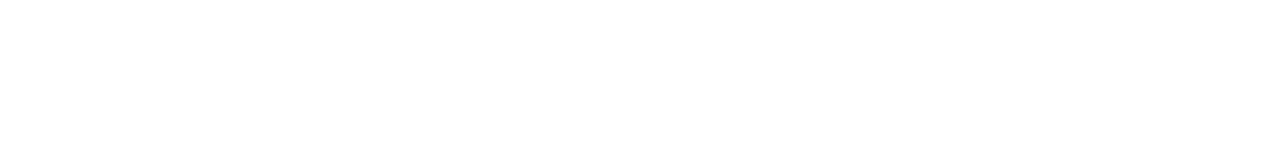
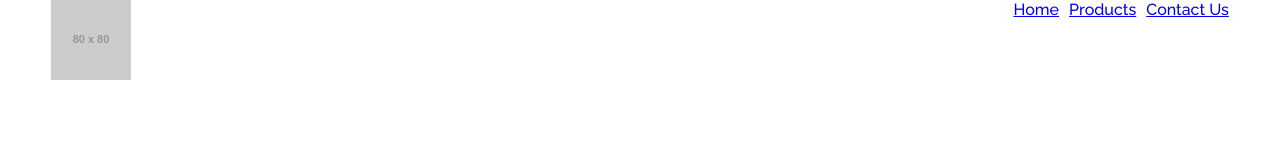
Before and after one commit to Dan7n/webshop_js, a website: page index.html in a window 1280 px wide. Drawn offline with nearby package versions, Linux system fonts and the light colour scheme; placeholder pictures from the web are drawn by us.

Commit message:
added navbar

```diff
--- a/index.html
+++ b/index.html
@@ -14,6 +14,28 @@
 
 <body>
 
+    <header>
+        <div class="logo">
+            <img src=https://via.placeholder.com/80 />
+        </div>
+
+        <nav>
+            <ul>
+                <li>
+                    <a href="#home">Home</a>
+                </li>
+                <li>
+                    <a href="#products">Products</a>
+                </li>
+                <li>
+                    <a href="#contact">Contact Us</a>
+                </li>
+
+            </ul>
+        </nav>
+
+    </header>
+
 
 
     <script src="https://code.jquery.com/jquery-3.5.1.js" integrity="sha256-QWo7LDvxbWT2tbbQ97B53yJnYU3WhH/C8ycbRAkjPDc=" crossorigin="anonymous"></script>
--- a/styles/main.scss
+++ b/styles/main.scss
@@ -15,5 +15,22 @@ html {
     body {
         height: 100%;
         width: 100%;
+        header {
+            color: black;
+            width: 100%;
+            height: 15%;
+            display: flex;
+            flex-direction: row;
+            justify-content: space-between;
+            align-items: flex-start;
+            padding: 0 4%;
+            ul {
+                display: flex;
+                gap: 10px;
+                li {
+                    list-style-type: none;
+                }
+            }
+        }
     }
 }
```
Also changed, not shown: css/main.css, dist/css/main.css, dist/js/jquery-ui.min.js (added).
